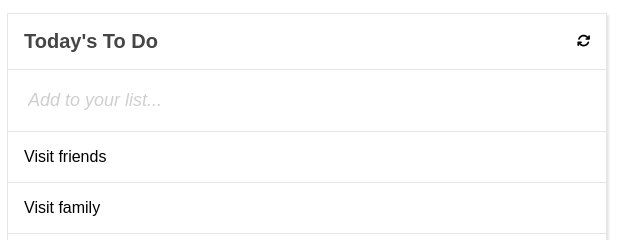
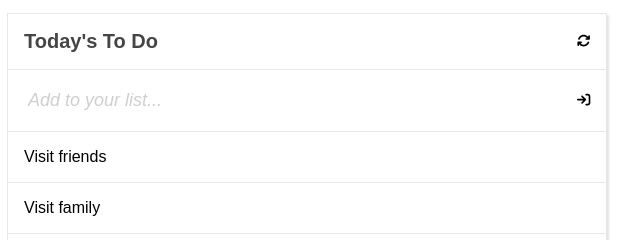
Before and after one commit to amejid/todo-list, a website built with webpack: page src/index.html in a window 1280 px wide. Shown: the part 137-377 px from the top of the page, 333-973 px from the left. Built offline with nearby package versions, Linux system fonts and the light colour scheme.

Commit message:
Add form to insert elements

```diff
--- a/src/index.html
+++ b/src/index.html
@@ -12,10 +12,12 @@
         <h2>Today's To Do</h2>
         <button class="btn btn-refresh"><i class="fa-solid fa-arrows-rotate"></i></button>
       </div>
-      <div class="input-container">
+      <form class="input-container" action="">
         <input type="text" placeholder="Add to your list..." />
-        <button class="btn btn-return"></button>
-      </div>
+        <button type="submit" class="btn btn-enter">
+          <i class="fa-solid fa-arrow-right-to-bracket"></i>
+        </button>
+      </form>
       <ul class="lists"></ul>
       <div class="clear-container">
         <button class="btn btn-clear">Clear all completed</button>
```
